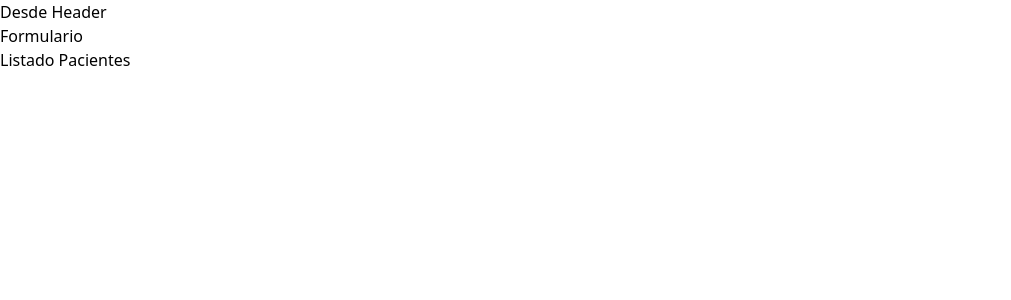
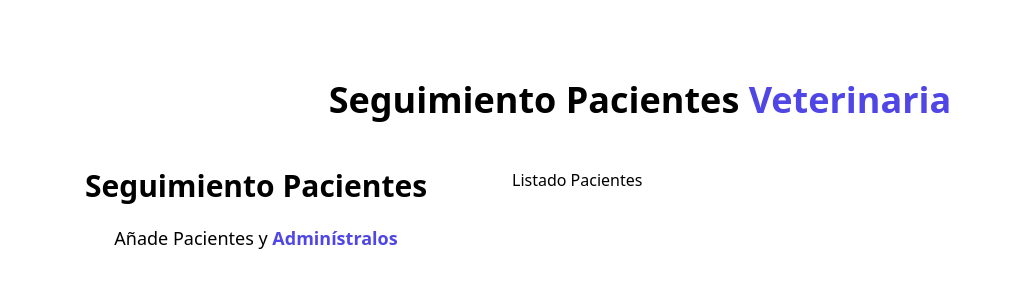
Before and after one commit to CarolinaColmenares/Citas-React, a React (Vite) app: page / in a window 1280 px wide. Shown: the top 300 px of the page, without its empty margins (0-1011 px from the left). Built offline with nearby package versions, Linux system fonts and the light colour scheme.

Commit message:
estilos App, Header, Formulario, Listado Pacientes

```diff
--- a/index.html
+++ b/index.html
@@ -6,7 +6,7 @@
     <meta name="viewport" content="width=device-width, initial-scale=1.0" />
     <title>Citas-React</title>
   </head>
-  <body>
+  <body className="bg-gray-100 h-screen">
     <div id="root"></div>
     <script type="module" src="/src/main.jsx"></script>
   </body>
--- a/src/App.jsx
+++ b/src/App.jsx
@@ -5,11 +5,14 @@ import ListadoPacientes from "./ListadoPacientes"
 function App() {
 
   return (
-    <>
+    <div className="container mx-auto mt-20">
       < Header />
-      <Formulario />
-      <ListadoPacientes />
-    </>
+
+      <div className="mt-12 md:flex">
+        <Formulario />
+        <ListadoPacientes />
+      </div>
+    </div>
   )
 }
 
--- a/src/ListadoPacientes.jsx
+++ b/src/ListadoPacientes.jsx
@@ -1,7 +1,9 @@
 const ListadoPacientes = () => {
-  return (
-    <h2>Listado Pacientes</h2>
-  )
+    return (
+        <div className="w-1/2 lg:w-3/5">
+            <h2>Listado Pacientes</h2>
+        </div>
+    )
 }
 
 export default ListadoPacientes
--- a/src/components/Formulario.jsx
+++ b/src/components/Formulario.jsx
@@ -1,6 +1,12 @@
 const Formulario = () => {
   return (
-    <h2>Formulario</h2>
+    <div className="md:w-1/2 lg:w-2/5">
+      <h2 className="font-black text-3xl text-center ">Seguimiento Pacientes</h2>
+      <p className="text-lg mt-5 text-center">
+        Añade Pacientes y {''}
+        <span className="text-indigo-600 font-bold" >Adminístralos</span>
+      </p>
+    </div>
   )
 }
 
--- a/src/components/Header.jsx
+++ b/src/components/Header.jsx
@@ -1,7 +1,13 @@
-function Header(){
-    return(
-        <h1>Desde Header</h1>
+import React from 'react'
+
+const Header = () => {
+    return (
+        <>
+            <h1 className="font-black text-4xl text-center md:w-2/3 mx-auto">
+                Seguimiento Pacientes {""}
+                <span className="text-indigo-600">Veterinaria</span></h1>
+        </>
     )
 }
 
-export default Header;
+export default Header
--- a/src/index.css
+++ b/src/index.css
@@ -1,3 +1,3 @@
-@tailwind base;
-@tailwind components;
-@tailwind utilities;
+@import "tailwindcss/base";
+@import "tailwindcss/components";
+@import "tailwindcss/utilities";
```
